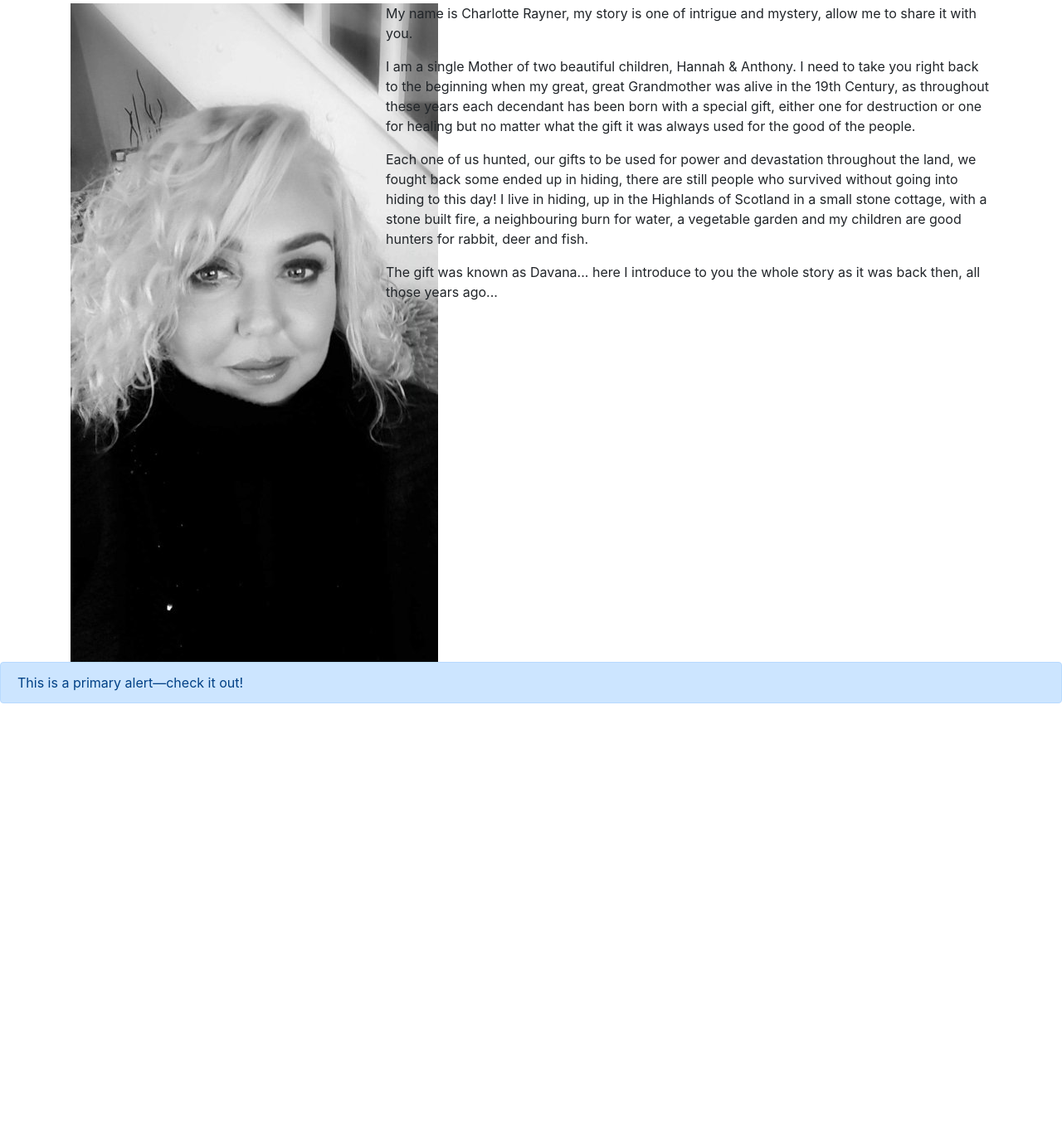
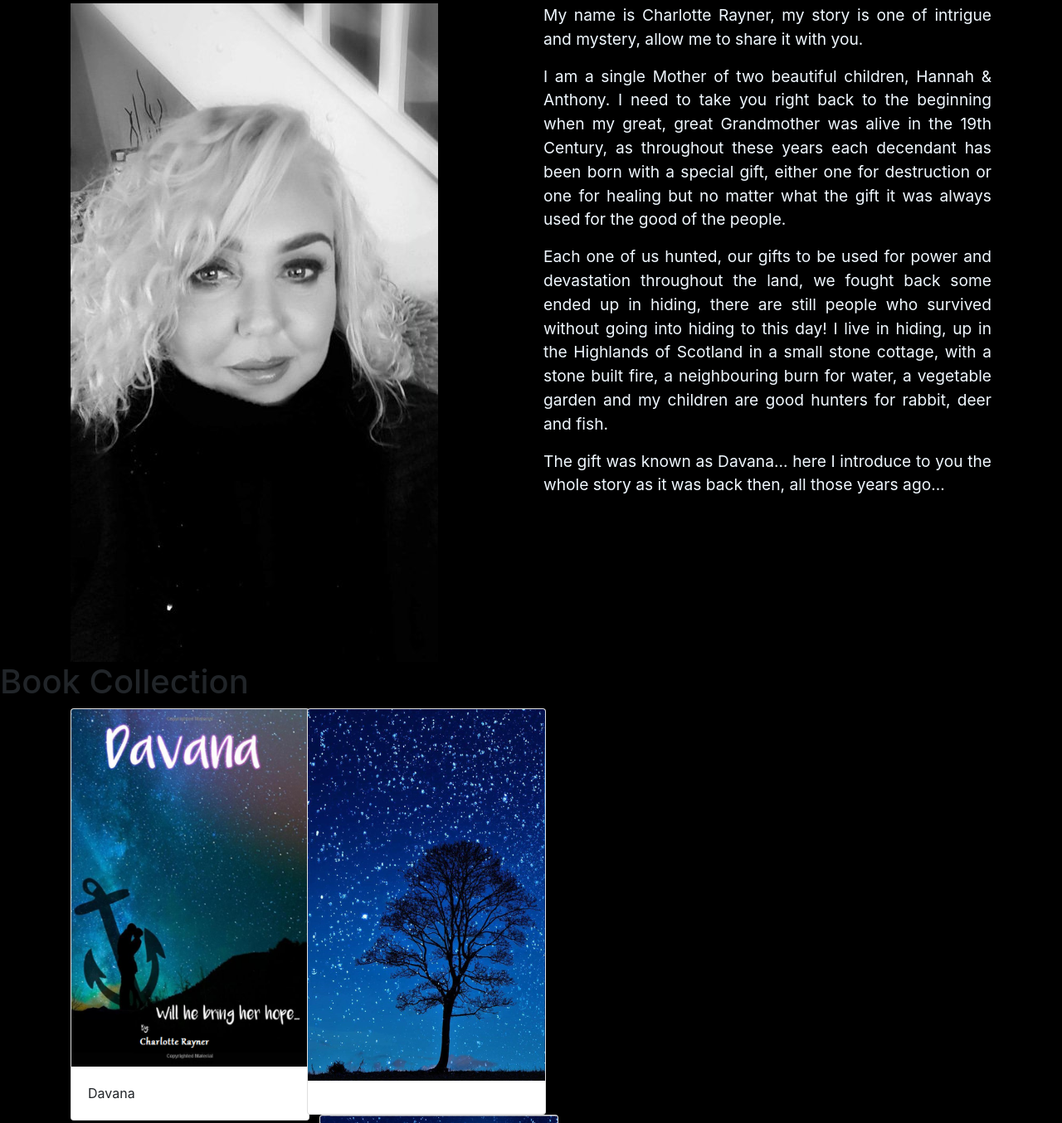
Before and after one commit to amcglen/cRayner, a plain HTML site: page index.html in a window 1280 px wide. Shown: the part 52-1406 px from the top of the page at 83% size. Before the commit the page ends 916 px from the top, so only its background shows below. Drawn offline with nearby package versions, Linux system fonts and the light colour scheme.

Commit message:
Added introduction and book section to page

```diff
--- /dev/null
+++ b/css/styles.css
@@ -0,0 +1,9 @@
+body {
+  background-color: black;
+}
+
+.intro-text {
+  font-size: 1.2rem;
+  text-align: justify;
+  color: aliceblue;
+}
--- a/index.html
+++ b/index.html
@@ -2,7 +2,10 @@
 <html>
   <head>
     <title>Charlotte Rayner</title>
+
     <link rel="stylesheet" href="https://maxcdn.bootstrapcdn.com/bootstrap/4.0.0/css/bootstrap.min.css" integrity="sha384-Gn5384xqQ1aoWXA+058RXPxPg6fy4IWvTNh0E263XmFcJlSAwiGgFAW/dAiS6JXm" crossorigin="anonymous">
+    <link rel="stylesheet" href="./css/styles.css">
+
   </head>
   <body>
       <header>
@@ -27,22 +30,58 @@
         </nav>
 
       </header>
-      <div class="container">
-        <div class="row">
-          <div class="col-4"><img src="images/Charlotte Rayner Profile.jpg" alt="Charlotte Rayner"></div>
-          <div class="col-8">
-            <p>My name is Charlotte Rayner, my story is one of intrigue and mystery, allow me to share it with you.</p>
+      <section class="introduction">
+        <div class="container">
+          <div class="row">
+            <div class="col-4"><img src="images/Charlotte Rayner Profile.jpg" alt="Charlotte Rayner"></div>
+            <div class="col-2"></div>
+            <div class="col-6 intro-text">
+              <p class="intro-text">My name is Charlotte Rayner, my story is one of intrigue and mystery, allow me to share it with you.</p>
 
-            <p>I am a single Mother of two beautiful children, Hannah & Anthony. I need to take you right back to the beginning when my great, great Grandmother was alive in the 19th Century, as throughout these years each decendant has been born with a special gift, either one for destruction or one for healing but no matter what the gift it was always used for the good of the people.</p>
+              <p class="intro-text">I am a single Mother of two beautiful children, Hannah & Anthony. I need to take you right back to the beginning when my great, great Grandmother was alive in the 19th Century, as throughout these years each decendant has been born with a special gift, either one for destruction or one for healing but no matter what the gift it was always used for the good of the people.</p>
 
-            <p>Each one of us hunted, our gifts to be used for power and devastation throughout the land, we fought back some ended up in hiding, there are still people who survived without going into hiding to this day!  I live in hiding, up in the Highlands of Scotland in a small stone cottage, with a stone built fire, a neighbouring burn for water, a vegetable garden and my children are good hunters for rabbit, deer and fish.</p>
+              <p class="intro-text">Each one of us hunted, our gifts to be used for power and devastation throughout the land, we fought back some ended up in hiding, there are still people who survived without going into hiding to this day!  I live in hiding, up in the Highlands of Scotland in a small stone cottage, with a stone built fire, a neighbouring burn for water, a vegetable garden and my children are good hunters for rabbit, deer and fish.</p>
 
-            <p>The gift was known as Davana... here I introduce to you the whole story as it was back then, all those years ago...</p></div>
+              <p class="intro-text">The gift was known as Davana... here I introduce to you the whole story as it was back then, all those years ago...</p></div>
+          </div>
+        </div>
+      </section>
+
+      <section class="books">
+        <h1>Book Collection</h1>
+        <div class="container">
+          <div class="row">
+            <div class="col-3">
+              <div class="card" style="width: 18rem;">
+                <img class="card-img-top" src="./images/davana_1.png" alt="Book 1 - Davana">
+                <div class="card-body">
+                  <p class="card-text">Davana</p>
+                </div>
+              </div>
+            </div>
+
+            <div class="col-3">
+              <div class="card" style="width: 18rem;">
+                <img class="card-img-top" src="./images/Tree.png" alt="Image of Tree">
+                <div class="card-body">
+                  <p class="card-text">  </p>
+                </div>
+              </div>
+
+              <div class="col-3">
+                <div class="card" style="width: 18rem;">
+                  <img class="card-img-top" src="./images/herVanator_1.png" alt="Image of Tree">
+                  <div class="card-body">
+                    <p class="card-text"></p>
+                  </div>
+                </div>
+          </div>
         </div>
       </div>
 
-      <div class="alert alert-primary" role="alert">
-        This is a primary alert—check it out!
-      </div>
+
+      </section>
+
+
   </body>
 </html>
```
